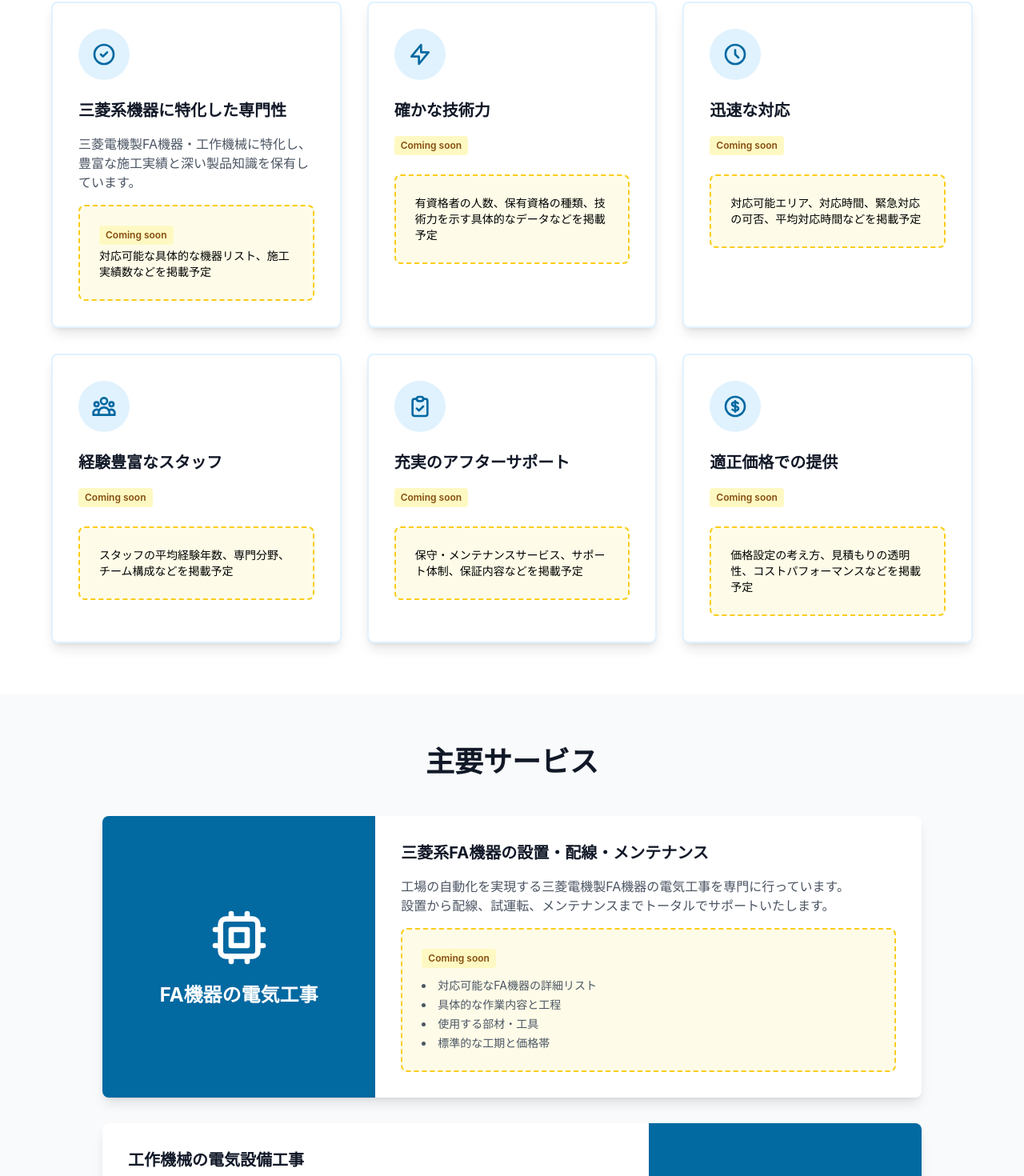
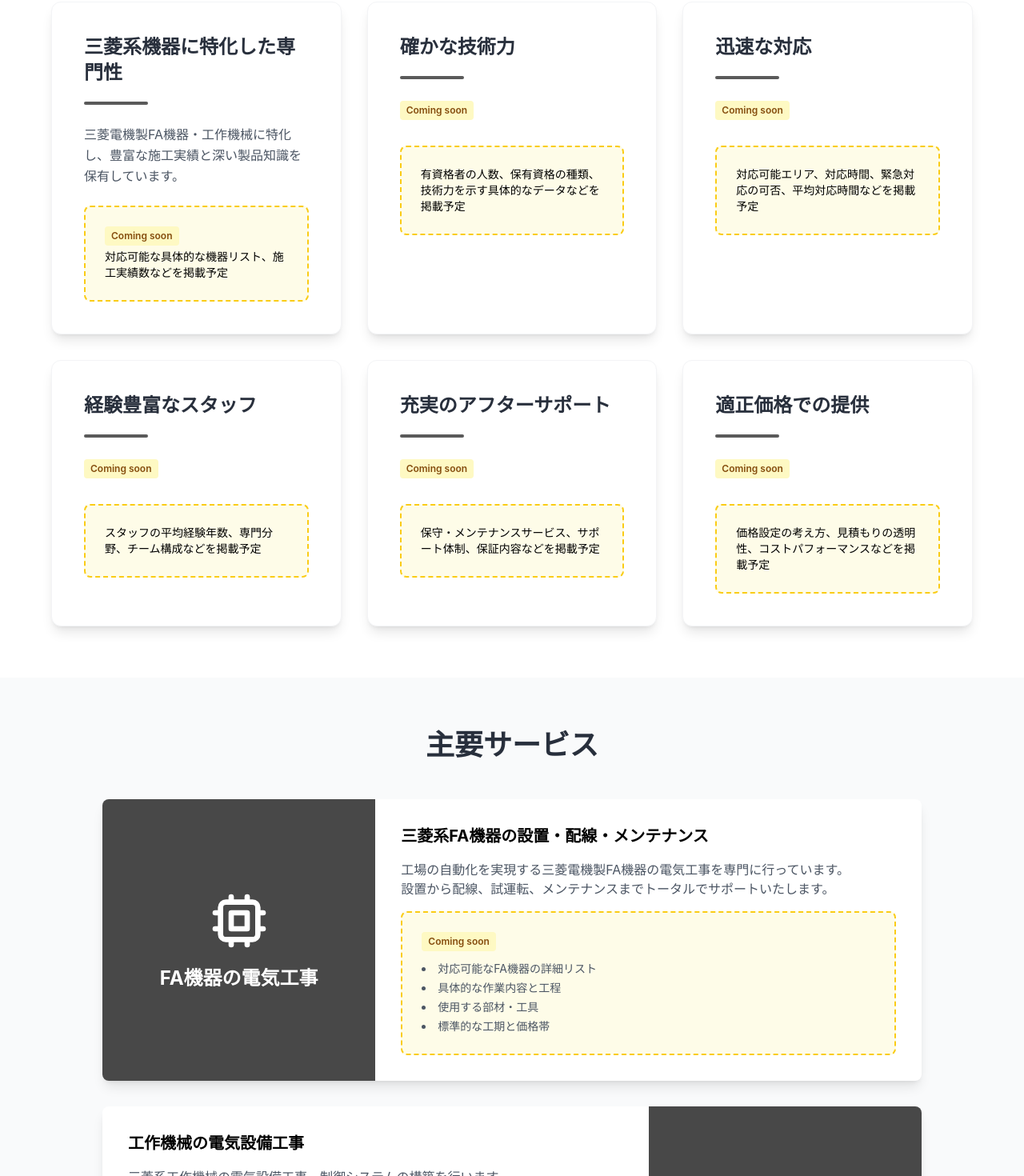
Before and after one commit to akira882/KEC-Official-Site, a Next.js app: page /services in a window 1280 px wide. Shown: the part 498-1968 px from the top of the page at 80% size. Built offline with nearby package versions, Linux system fonts and the light colour scheme.

Commit message:
サイトの画像を更新しました

```diff
--- a/app/services/page.tsx
+++ b/app/services/page.tsx
@@ -14,7 +14,7 @@ export default function Services() {
       {/* Our Strengths */}
       <section className="py-16 bg-white">
         <div className="container mx-auto px-4">
-          <h2 className="text-3xl md:text-4xl font-bold text-center text-gray-900 mb-4">
+          <h2 className="text-3xl md:text-4xl font-bold text-center text-gray-900/90 mb-4">
             当社の強み
           </h2>
           <p className="text-center text-gray-600 mb-12 max-w-3xl mx-auto">
@@ -24,16 +24,12 @@ export default function Services() {
 
           <div className="grid grid-cols-1 md:grid-cols-2 lg:grid-cols-3 gap-8 max-w-6xl mx-auto">
             {/* Strength 1 */}
-            <div className="bg-white p-8 rounded-lg shadow-lg border-2 border-primary-100 hover:border-primary-300 transition">
-              <div className="w-16 h-16 bg-primary-100 rounded-full flex items-center justify-center mb-6">
-                <svg className="w-8 h-8 text-primary-700" fill="none" stroke="currentColor" viewBox="0 0 24 24">
-                  <path strokeLinecap="round" strokeLinejoin="round" strokeWidth={2} d="M9 12l2 2 4-4m6 2a9 9 0 11-18 0 9 9 0 0118 0z" />
-                </svg>
-              </div>
-              <h3 className="text-xl font-bold mb-4 text-gray-900">
+            <div className="bg-white p-10 rounded-xl shadow-lg hover:shadow-2xl transition-all duration-300 border border-gray-100 hover:border-primary-300 group">
+              <h3 className="text-2xl font-bold mb-5 text-gray-900/90 group-hover:text-primary-700 transition-colors">
                 三菱系機器に特化した専門性
               </h3>
-              <p className="text-gray-600 mb-4">
+              <div className="w-20 h-1 bg-primary-600 mb-6 rounded-full"></div>
+              <p className="text-gray-600 mb-6 leading-relaxed">
                 三菱電機製FA機器・工作機械に特化し、豊富な施工実績と深い製品知識を保有しています。
               </p>
               <div className="placeholder-section">
@@ -45,16 +41,12 @@ export default function Services() {
             </div>
 
             {/* Strength 2 */}
-            <div className="bg-white p-8 rounded-lg shadow-lg border-2 border-primary-100 hover:border-primary-300 transition">
-              <div className="w-16 h-16 bg-primary-100 rounded-full flex items-center justify-center mb-6">
-                <svg className="w-8 h-8 text-primary-700" fill="none" stroke="currentColor" viewBox="0 0 24 24">
-                  <path strokeLinecap="round" strokeLinejoin="round" strokeWidth={2} d="M13 10V3L4 14h7v7l9-11h-7z" />
-                </svg>
-              </div>
-              <h3 className="text-xl font-bold mb-4 text-gray-900">
+            <div className="bg-white p-10 rounded-xl shadow-lg hover:shadow-2xl transition-all duration-300 border border-gray-100 hover:border-primary-300 group">
+              <h3 className="text-2xl font-bold mb-5 text-gray-900/90 group-hover:text-primary-700 transition-colors">
                 確かな技術力
               </h3>
-              <p className="text-gray-600 mb-4">
+              <div className="w-20 h-1 bg-primary-600 mb-6 rounded-full"></div>
+              <p className="text-gray-600 mb-6 leading-relaxed">
                 <span className="coming-soon-badge mb-2 inline-block">Coming soon</span>
               </p>
               <div className="placeholder-section">
@@ -65,16 +57,12 @@ export default function Services() {
             </div>
 
             {/* Strength 3 */}
-            <div className="bg-white p-8 rounded-lg shadow-lg border-2 border-primary-100 hover:border-primary-300 transition">
-              <div className="w-16 h-16 bg-primary-100 rounded-full flex items-center justify-center mb-6">
-                <svg className="w-8 h-8 text-primary-700" fill="none" stroke="currentColor" viewBox="0 0 24 24">
-                  <path strokeLinecap="round" strokeLinejoin="round" strokeWidth={2} d="M12 8v4l3 3m6-3a9 9 0 11-18 0 9 9 0 0118 0z" />
-                </svg>
-              </div>
-              <h3 className="text-xl font-bold mb-4 text-gray-900">
+            <div className="bg-white p-10 rounded-xl shadow-lg hover:shadow-2xl transition-all duration-300 border border-gray-100 hover:border-primary-300 group">
+              <h3 className="text-2xl font-bold mb-5 text-gray-900/90 group-hover:text-primary-700 transition-colors">
                 迅速な対応
               </h3>
-              <p className="text-gray-600 mb-4">
+              <div className="w-20 h-1 bg-primary-600 mb-6 rounded-full"></div>
+              <p className="text-gray-600 mb-6 leading-relaxed">
                 <span className="coming-soon-badge mb-2 inline-block">Coming soon</span>
               </p>
               <div className="placeholder-section">
@@ -85,16 +73,12 @@ export default function Services() {
             </div>
 
             {/* Strength 4 */}
-            <div className="bg-white p-8 rounded-lg shadow-lg border-2 border-primary-100 hover:border-primary-300 transition">
-              <div className="w-16 h-16 bg-primary-100 rounded-full flex items-center justify-center mb-6">
-                <svg className="w-8 h-8 text-primary-700" fill="none" stroke="currentColor" viewBox="0 0 24 24">
-                  <path strokeLinecap="round" strokeLinejoin="round" strokeWidth={2} d="M17 20h5v-2a3 3 0 00-5.356-1.857M17 20H7m10 0v-2c0-.656-.126-1.283-.356-1.857M7 20H2v-2a3 3 0 015.356-1.857M7 20v-2c0-.656.126-1.283.356-1.857m0 0a5.002 5.002 0 019.288 0M15 7a3 3 0 11-6 0 3 3 0 016 0zm6 3a2 2 0 11-4 0 2 2 0 014 0zM7 10a2 2 0 11-4 0 2 2 0 014 0z" />
-                </svg>
-              </div>
-              <h3 className="text-xl font-bold mb-4 text-gray-900">
+            <div className="bg-white p-10 rounded-xl shadow-lg hover:shadow-2xl transition-all duration-300 border border-gray-100 hover:border-primary-300 group">
+              <h3 className="text-2xl font-bold mb-5 text-gray-900/90 group-hover:text-primary-700 transition-colors">
                 経験豊富なスタッフ
               </h3>
-              <p className="text-gray-600 mb-4">
+              <div className="w-20 h-1 bg-primary-600 mb-6 rounded-full"></div>
+              <p className="text-gray-600 mb-6 leading-relaxed">
                 <span className="coming-soon-badge mb-2 inline-block">Coming soon</span>
               </p>
               <div className="placeholder-section">
@@ -105,16 +89,12 @@ export default function Services() {
             </div>
 
             {/* Strength 5 */}
-            <div className="bg-white p-8 rounded-lg shadow-lg border-2 border-primary-100 hover:border-primary-300 transition">
-              <div className="w-16 h-16 bg-primary-100 rounded-full flex items-center justify-center mb-6">
-                <svg className="w-8 h-8 text-primary-700" fill="none" stroke="currentColor" viewBox="0 0 24 24">
-                  <path strokeLinecap="round" strokeLinejoin="round" strokeWidth={2} d="M9 5H7a2 2 0 00-2 2v12a2 2 0 002 2h10a2 2 0 002-2V7a2 2 0 00-2-2h-2M9 5a2 2 0 002 2h2a2 2 0 002-2M9 5a2 2 0 012-2h2a2 2 0 012 2m-6 9l2 2 4-4" />
-                </svg>
-              </div>
-              <h3 className="text-xl font-bold mb-4 text-gray-900">
+            <div className="bg-white p-10 rounded-xl shadow-lg hover:shadow-2xl transition-all duration-300 border border-gray-100 hover:border-primary-300 group">
+              <h3 className="text-2xl font-bold mb-5 text-gray-900/90 group-hover:text-primary-700 transition-colors">
                 充実のアフターサポート
               </h3>
-              <p className="text-gray-600 mb-4">
+              <div className="w-20 h-1 bg-primary-600 mb-6 rounded-full"></div>
+              <p className="text-gray-600 mb-6 leading-relaxed">
                 <span className="coming-soon-badge mb-2 inline-block">Coming soon</span>
               </p>
               <div className="placeholder-section">
@@ -125,16 +105,12 @@ export default function Services() {
             </div>
 
             {/* Strength 6 */}
-            <div className="bg-white p-8 rounded-lg shadow-lg border-2 border-primary-100 hover:border-primary-300 transition">
-              <div className="w-16 h-16 bg-primary-100 rounded-full flex items-center justify-center mb-6">
-                <svg className="w-8 h-8 text-primary-700" fill="none" stroke="currentColor" viewBox="0 0 24 24">
-                  <path strokeLinecap="round" strokeLinejoin="round" strokeWidth={2} d="M12 8c-1.657 0-3 .895-3 2s1.343 2 3 2 3 .895 3 2-1.343 2-3 2m0-8c1.11 0 2.08.402 2.599 1M12 8V7m0 1v8m0 0v1m0-1c-1.11 0-2.08-.402-2.599-1M21 12a9 9 0 11-18 0 9 9 0 0118 0z" />
-                </svg>
-              </div>
-              <h3 className="text-xl font-bold mb-4 text-gray-900">
+            <div className="bg-white p-10 rounded-xl shadow-lg hover:shadow-2xl transition-all duration-300 border border-gray-100 hover:border-primary-300 group">
+              <h3 className="text-2xl font-bold mb-5 text-gray-900/90 group-hover:text-primary-700 transition-colors">
                 適正価格での提供
               </h3>
-              <p className="text-gray-600 mb-4">
+              <div className="w-20 h-1 bg-primary-600 mb-6 rounded-full"></div>
+              <p className="text-gray-600 mb-6 leading-relaxed">
                 <span className="coming-soon-badge mb-2 inline-block">Coming soon</span>
               </p>
               <div className="placeholder-section">
@@ -150,7 +126,7 @@ export default function Services() {
       {/* Main Services */}
       <section className="py-16 bg-gray-50">
         <div className="container mx-auto px-4">
-          <h2 className="text-3xl md:text-4xl font-bold text-center text-gray-900 mb-12">
+          <h2 className="text-3xl md:text-4xl font-bold text-center text-gray-900/90 mb-12">
             主要サービス
           </h2>
 
@@ -167,7 +143,7 @@ export default function Services() {
                   </div>
                 </div>
                 <div className="md:w-2/3 p-8">
-                  <h4 className="text-xl font-bold mb-4 text-gray-900">三菱系FA機器の設置・配線・メンテナンス</h4>
+                  <h4 className="text-xl font-bold mb-4 text-gray-900/90/90">三菱系FA機器の設置・配線・メンテナンス</h4>
                   <p className="text-gray-600 mb-4">
                     工場の自動化を実現する三菱電機製FA機器の電気工事を専門に行っています。<br />
                     設置から配線、試運転、メンテナンスまでトータルでサポートいたします。
@@ -200,7 +176,7 @@ export default function Services() {
                   </div>
                 </div>
                 <div className="md:w-2/3 p-8">
-                  <h4 className="text-xl font-bold mb-4 text-gray-900">工作機械の電気設備工事</h4>
+                  <h4 className="text-xl font-bold mb-4 text-gray-900/90/90">工作機械の電気設備工事</h4>
                   <p className="text-gray-600 mb-4">
                     三菱系工作機械の電気設備工事、制御システムの構築を行います。<br />
                     精密な配線技術で、機械の性能を最大限に引き出します。
@@ -232,7 +208,7 @@ export default function Services() {
                   </div>
                 </div>
                 <div className="md:w-2/3 p-8">
-                  <h4 className="text-xl font-bold mb-4 text-gray-900">カスタム制御盤の設計・製作</h4>
+                  <h4 className="text-xl font-bold mb-4 text-gray-900/90/90">カスタム制御盤の設計・製作</h4>
                   <p className="text-gray-600 mb-4">
                     <span className="coming-soon-badge mb-2 inline-block">Coming soon</span>
                   </p>
@@ -264,7 +240,7 @@ export default function Services() {
                   </div>
                 </div>
                 <div className="md:w-2/3 p-8">
-                  <h4 className="text-xl font-bold mb-4 text-gray-900">定期メンテナンス・緊急対応</h4>
+                  <h4 className="text-xl font-bold mb-4 text-gray-900/90/90">定期メンテナンス・緊急対応</h4>
                   <p className="text-gray-600 mb-4">
                     <span className="coming-soon-badge mb-2 inline-block">Coming soon</span>
                   </p>
@@ -289,7 +265,7 @@ export default function Services() {
       {/* Why Choose Us */}
       <section className="py-16 bg-white">
         <div className="container mx-auto px-4">
-          <h2 className="text-3xl md:text-4xl font-bold text-center text-gray-900 mb-12">
+          <h2 className="text-3xl md:text-4xl font-bold text-center text-gray-900/90 mb-12">
             当社が選ばれる理由
           </h2>
 
--- a/tailwind.config.ts
+++ b/tailwind.config.ts
@@ -10,16 +10,16 @@ const config: Config = {
     extend: {
       colors: {
         primary: {
-          50: '#f0f9ff',
-          100: '#e0f2fe',
-          200: '#bae6fd',
-          300: '#7dd3fc',
-          400: '#38bdf8',
-          500: '#0ea5e9',
-          600: '#0284c7',
-          700: '#0369a1',
-          800: '#075985',
-          900: '#0c4a6e',
+          50: '#f5f5f5',
+          100: '#e8e8e8',
+          200: '#d1d1d1',
+          300: '#b0b0b0',
+          400: '#8e8e8e',
+          500: '#717171',
+          600: '#5a5a5a',
+          700: '#484848',
+          800: '#3a3a3a',
+          900: '#2d2d2d',
         },
         secondary: {
           50: '#fef2f2',
```
Also changed, not shown: app/about/page.tsx (+11 -11 lines), app/case-studies/page.tsx (+12 -12 lines), app/contact/page.tsx (+4 -4 lines), app/page.tsx (+152 -64 lines), public/images/hero-background.png (added).
